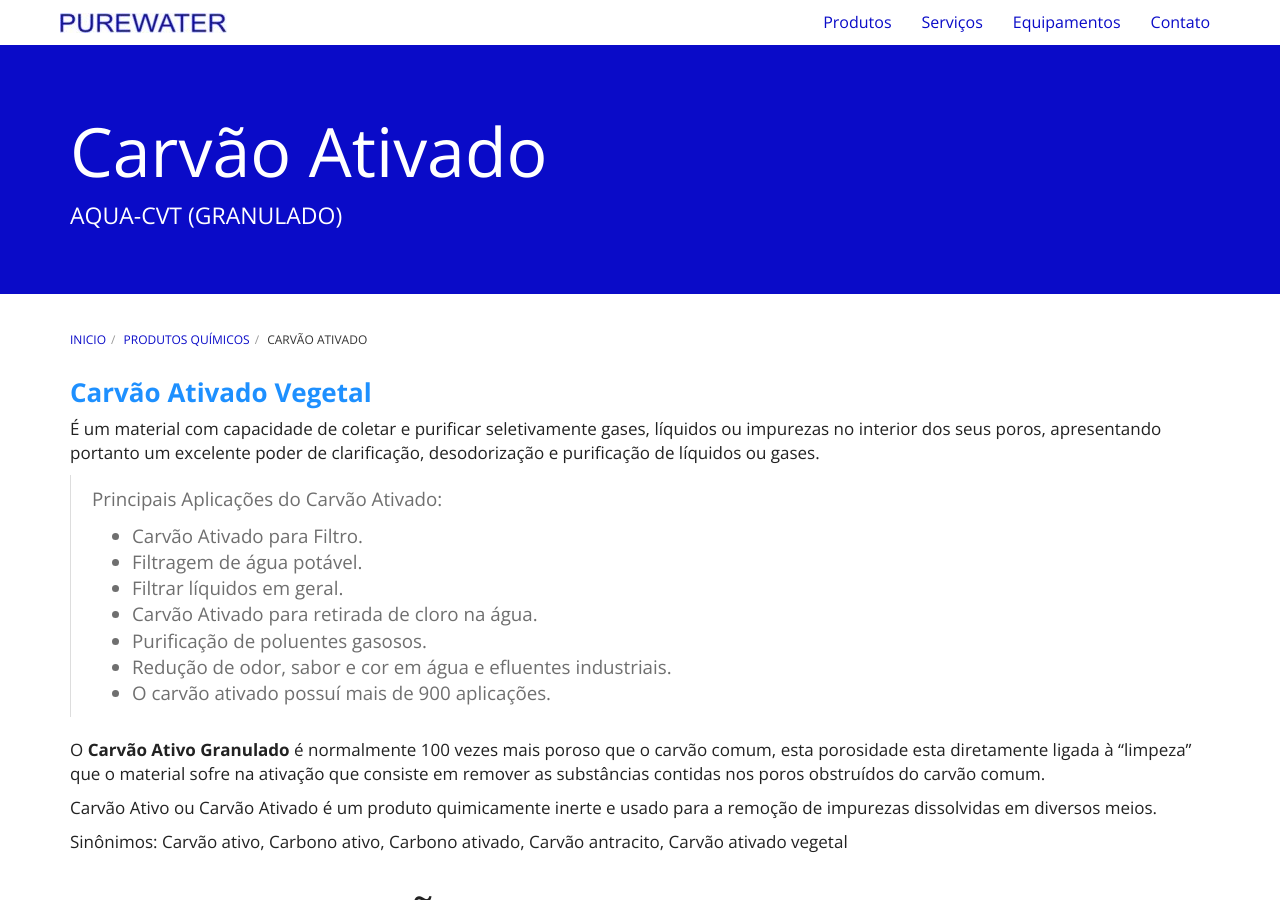
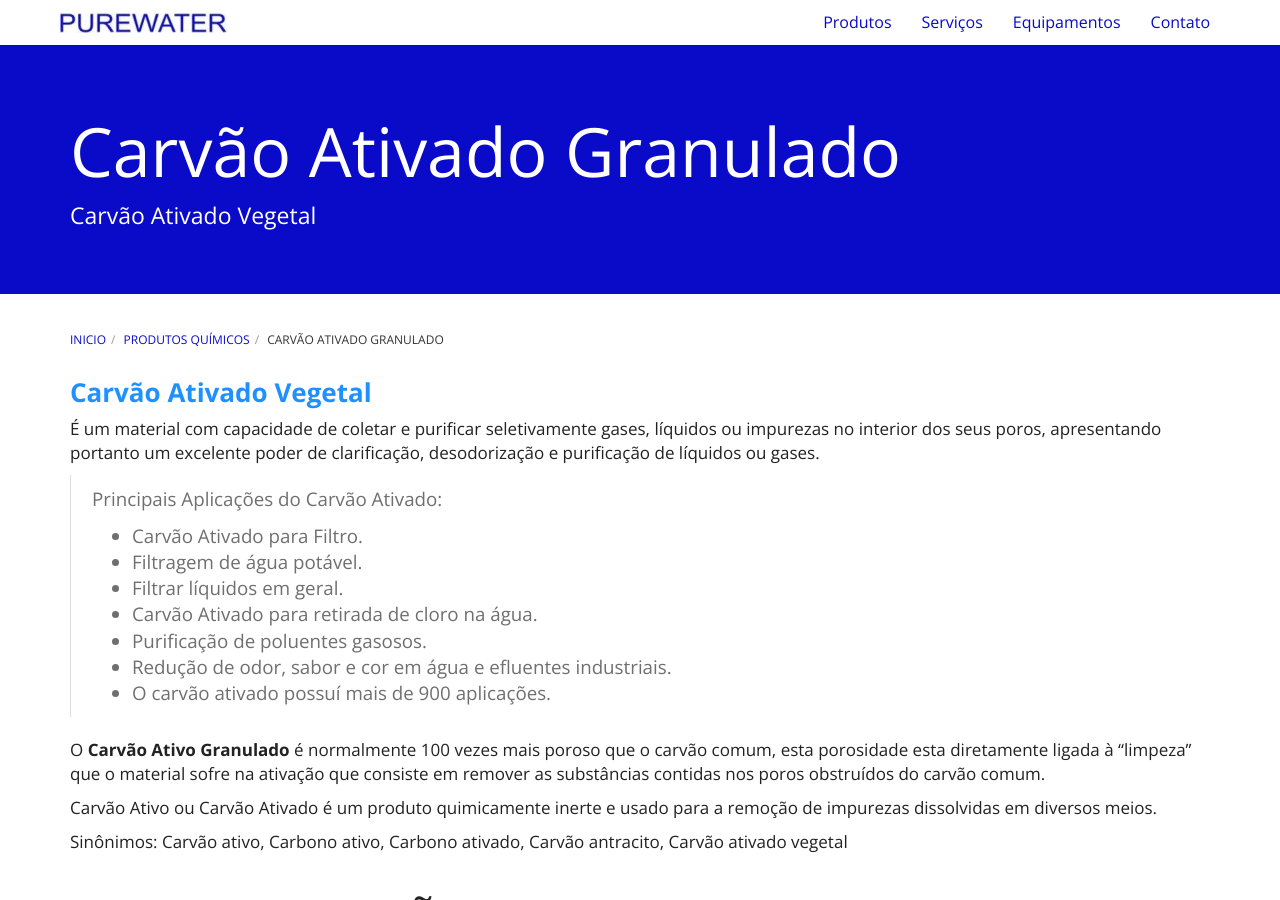
Before and after one commit to purewaterefluentes/purewaterefluentes.github.io, a Jekyll site: the page built from produtos/carvao-ativado-vegetal-granulado.md, in a window 1280 px wide and 900 px high. Built offline with Jekyll 4.4.1, drawn with Linux system fonts in a browser that asks for light colours; nearby versions of some CDN libraries; library files that are not in the unit come from our copies.

Commit message:
Update and rename carvao-ativado.md to carvao-ativado-vegetal-granulado.md

```diff
--- a/produtos/carvao-ativado.md
+++ b/produtos/carvao-ativado-vegetal-granulado.md
@@ -1,8 +1,8 @@
 ---
 layout: contato
-pageTitle: CARVÃO ATIVADO | ELEMENTO FILTRANTE | PUREWATER EFLUENTES
-title: Carvão Ativado
-subtitle: AQUA-CVT (GRANULADO)
+pageTitle: CARVÃO ATIVADO VEGETAL GRANULADO | ELEMENTO FILTRANTE | PUREWATER EFLUENTES | MEIO FILTRANTE | PARA QUE SERVE CARVÃO ATIVADO
+title: Carvão Ativado Granulado
+subtitle: Carvão Ativado Vegetal
 ---
 
 ### **<font color="#1E90FF">Carvão Ativado Vegetal</font>**
```
